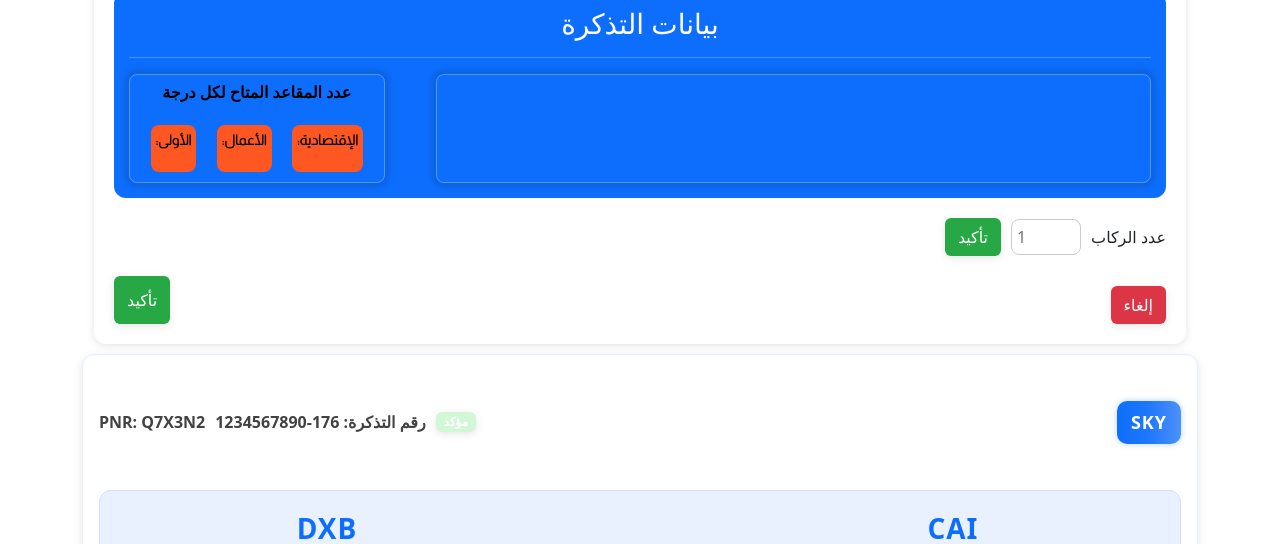
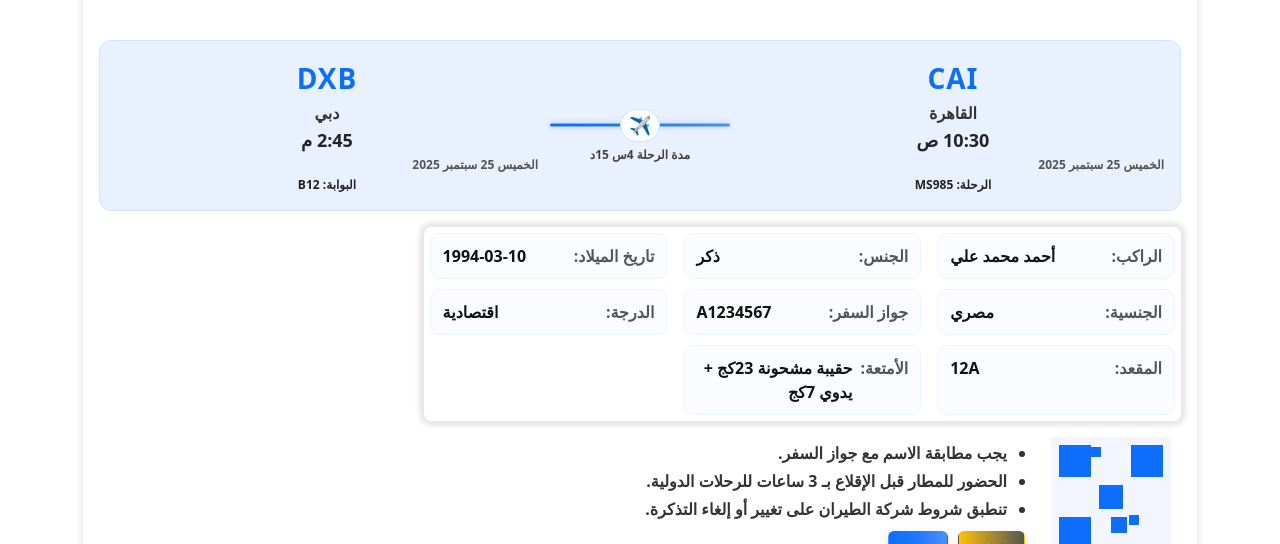
Before and after one commit to a7medabdelmon3m/Airlines-online-ticket-reservation, a plain HTML site: page index.html in a window 1280 px wide. Shown: the part 646-1190 px from the top of the page. Drawn offline with nearby package versions, Linux system fonts and the light colour scheme.

Commit message:
Initial commit: إضافة جميع ملفات المشروع

```diff
--- a/index.html
+++ b/index.html
@@ -149,7 +149,7 @@ $(".count-confirm").click(function(){
 
      <!-- بداية لو حة الحجز  -->
       <div class="container">
-  <div style="display: ;" class="booking-board">
+  <div style="display:none ;" class="booking-board">
     <h2>لوحة الحجز</h2>
 
     <!-- بيانات التذكرة -->
```
